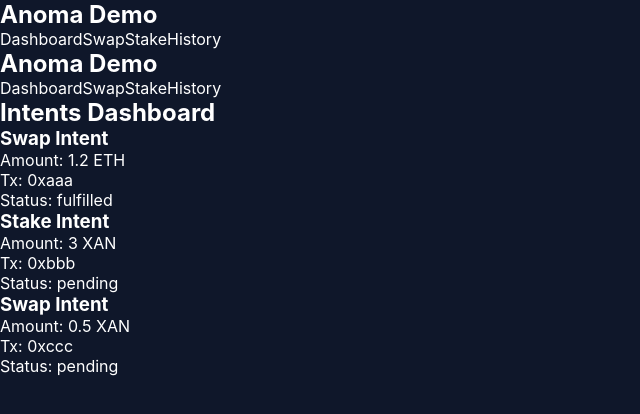
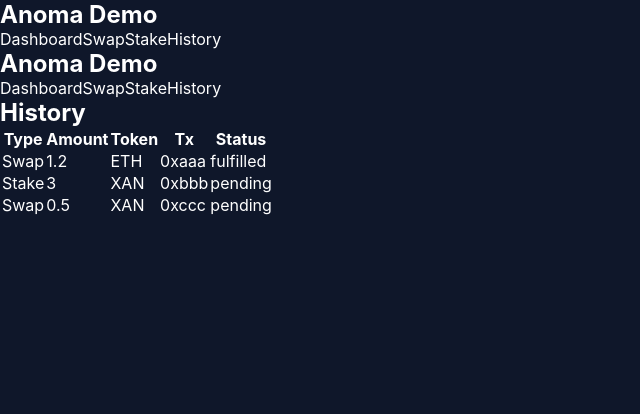
Before and after one commit to forumevi/anoma-intent-project, a Next.js app: page /dashboard in a window 1280 px wide. Shown: the top 414 px of the page, without its empty margins (0-640 px from the left). Built offline with nearby package versions, Linux system fonts and the light colour scheme.

Commit message:
Update page.tsx

```diff
--- a/app/dashboard/page.tsx
+++ b/app/dashboard/page.tsx
@@ -1,21 +1,12 @@
 import React from "react";
-import IntentCard from "../../components/IntentCard";
-
-const sampleIntents = [
-  { type: "Swap", amount: 1.2, token: "ETH", tx: "0xaaa", status: "fulfilled" },
-  { type: "Stake", amount: 3, token: "XAN", tx: "0xbbb", status: "pending" },
-  { type: "Swap", amount: 0.5, token: "XAN", tx: "0xccc", status: "pending" },
-];
+import HistoryTable from "../../components/HistoryTable";
+import { sampleHistory } from "../../data/sampleHistory";
 
 export default function DashboardPage() {
   return (
-    <div className="p-6">
-      <h2 className="text-3xl font-bold mb-6">Intents Dashboard</h2>
-      <div className="grid grid-cols-1 md:grid-cols-2 lg:grid-cols-3 gap-6">
-        {sampleIntents.map((intent, i) => (
-          <IntentCard key={i} intent={intent} />
-        ))}
-      </div>
+    <div>
+      <h2 className="text-3xl font-bold mb-6">History</h2>
+      <HistoryTable intents={sampleHistory} />
     </div>
   );
 }
```
